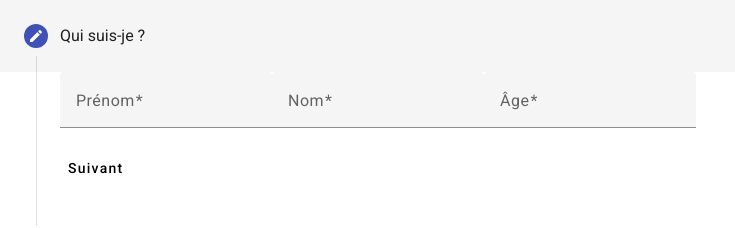
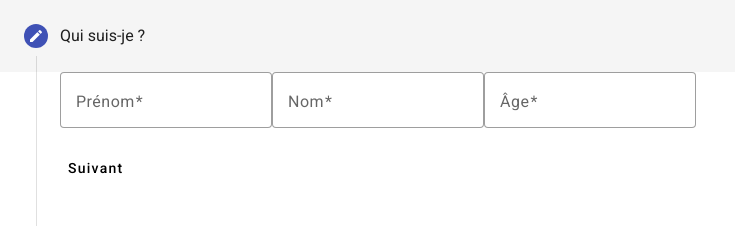
Before and after one commit to lamine2000/samasifit, an Angular app: page / in a window 1280 px wide. Shown: the top 228 px of the page, without its empty margins (0-735 px from the left). Built offline with nearby package versions, Linux system fonts and the light colour scheme.

Commit message:
Update form fields with outline appearance in Angular Material stepper
- Added 'appearance="outline"' to all mat-form-field elements
- Improved visual styling of form inputs in the personal info and contact info steps

```diff
--- a/src/app/app.component.html
+++ b/src/app/app.component.html
@@ -3,15 +3,15 @@
   <mat-step [stepControl]="personalInfoGroup">
     <form [formGroup]="personalInfoGroup">
       <ng-template matStepLabel>Qui suis-je ?</ng-template>
-      <mat-form-field>
+      <mat-form-field appearance="outline">
         <mat-label>Prénom</mat-label>
         <input matInput placeholder="Prénom" formControlName="firstNameCtrl" required #firstName>
       </mat-form-field>
-      <mat-form-field>
+      <mat-form-field appearance="outline">
         <mat-label>Nom</mat-label>
         <input matInput placeholder="Nom" formControlName="lastNameCtrl" required #lastName>
       </mat-form-field>
-      <mat-form-field>
+      <mat-form-field appearance="outline">
         <mat-label>Âge</mat-label>
         <input matInput type="number" max="100" min="0" step="1" placeholder="Age" formControlName="ageCtrl" required>
       </mat-form-field>
@@ -24,15 +24,15 @@
   <mat-step [stepControl]="contactInfoGroup" state="phone">
     <form [formGroup]="contactInfoGroup">
       <ng-template matStepLabel>Comment me contacter ?</ng-template>
-      <mat-form-field>
+      <mat-form-field appearance="outline">
         <mat-label>Téléphone</mat-label>
         <input matInput placeholder="Numéro de Téléphone" formControlName="phoneNumberCtrl" required>
       </mat-form-field>
-      <mat-form-field>
+      <mat-form-field appearance="outline">
         <mat-label>Email</mat-label>
         <input matInput type="email" placeholder="Adresse" formControlName="adressCtrl">
       </mat-form-field>
-      <mat-form-field>
+      <mat-form-field appearance="outline">
         <mat-label>Adresse</mat-label>
         <input matInput placeholder="Adresse" formControlName="adressCtrl">
       </mat-form-field>
```
